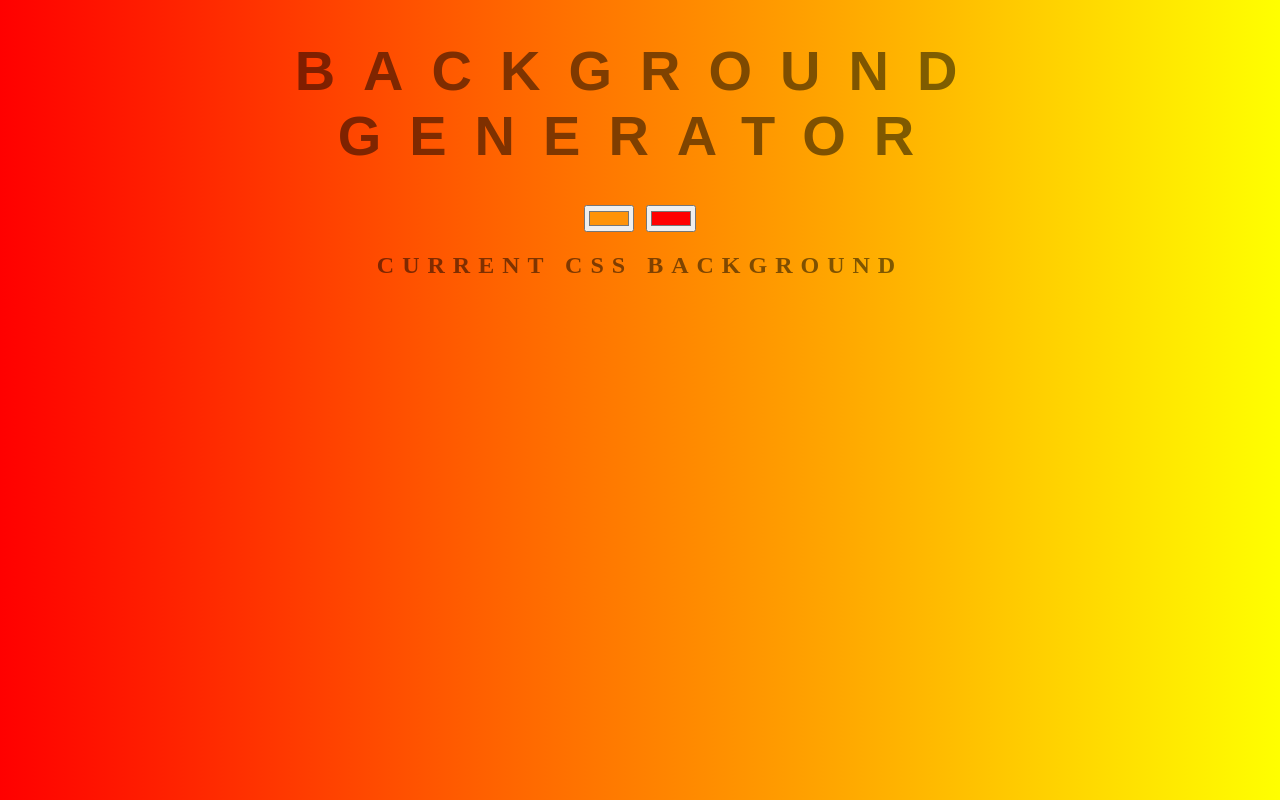
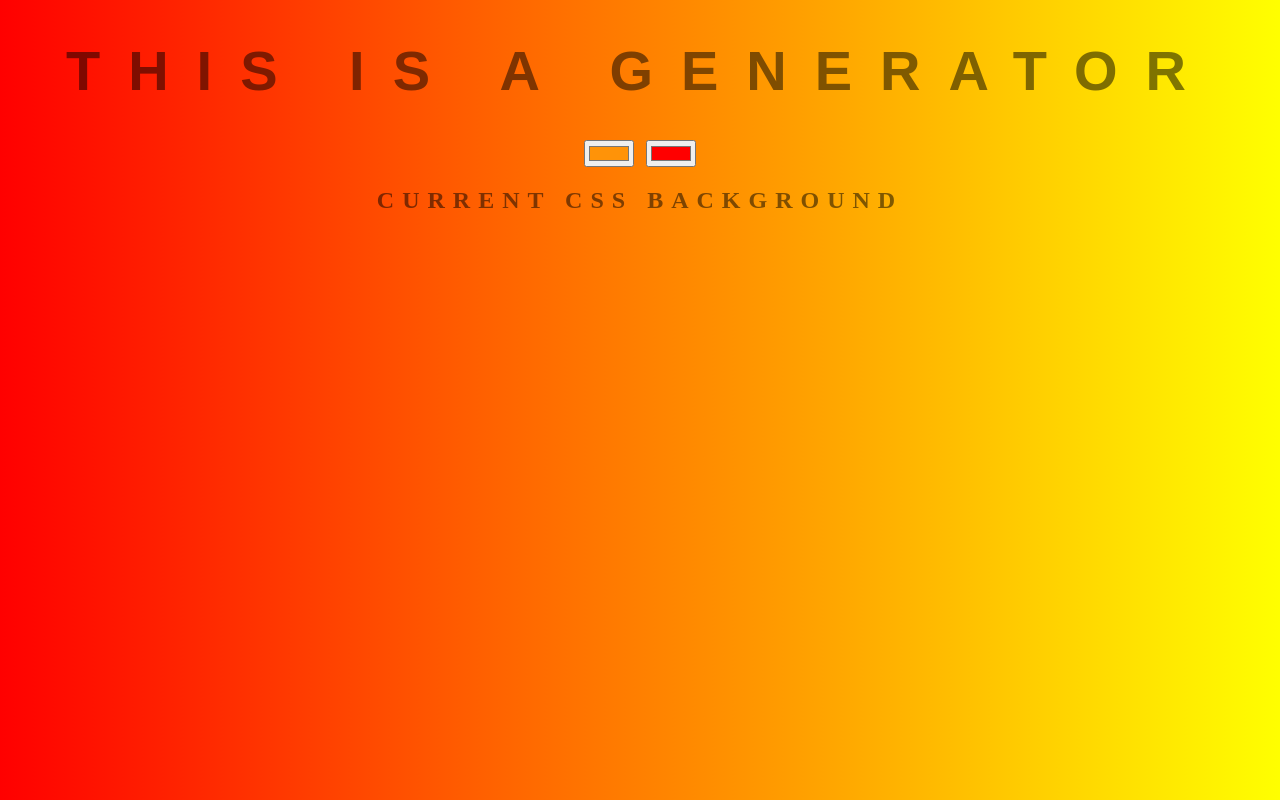
Before and after one commit to torqitune/background-generator, a plain HTML site: page index.html in a window 1280 px wide. Drawn offline with Linux system fonts and the light colour scheme.

Commit message:
just changed the title

```diff
--- a/index.html
+++ b/index.html
@@ -9,7 +9,7 @@
 </head>
 
 <body class="gradient">
-    <h1>Background Generator</h1>
+    <h1>This is a Generator</h1>
     <input class="color1" type="color" name="color1" value="#ff9308">
     <input class="color2" type="color" name="color2" value="#ff0000">
     <h2>Current CSS background</h2>
```
